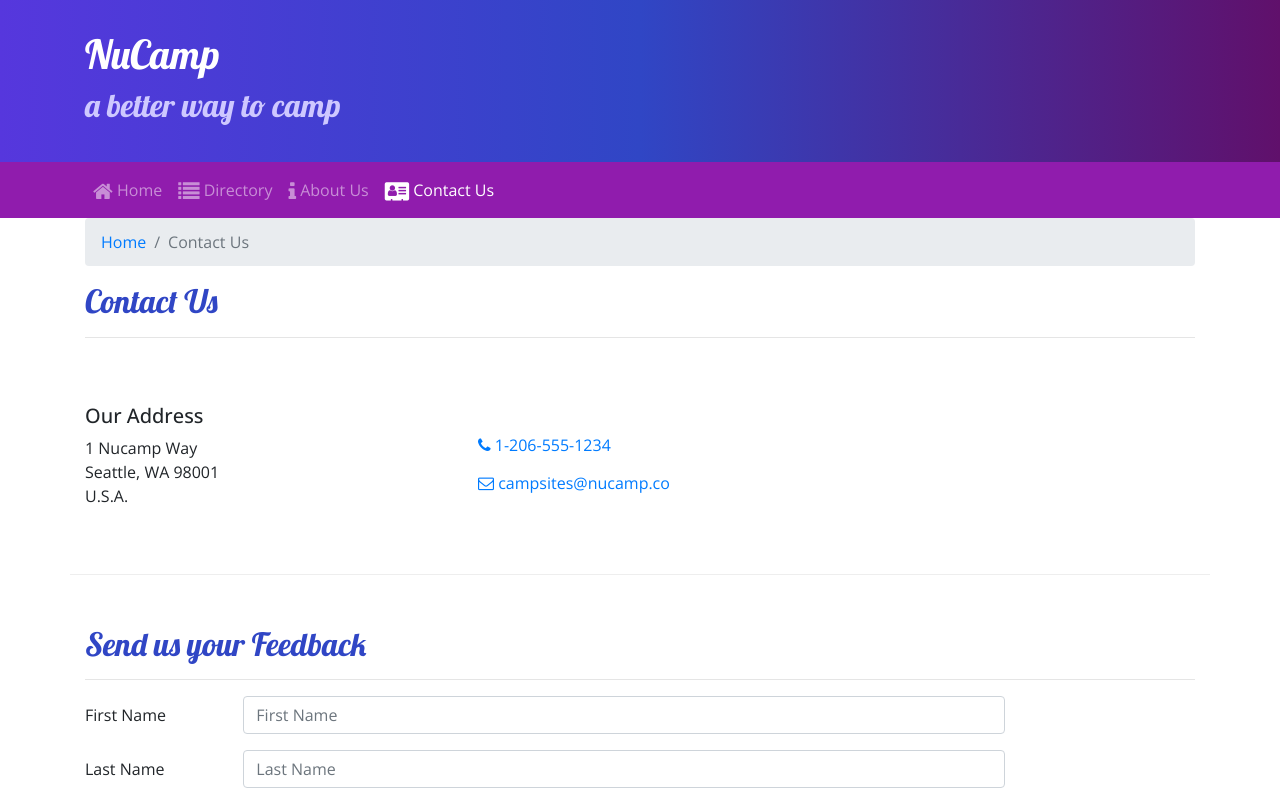
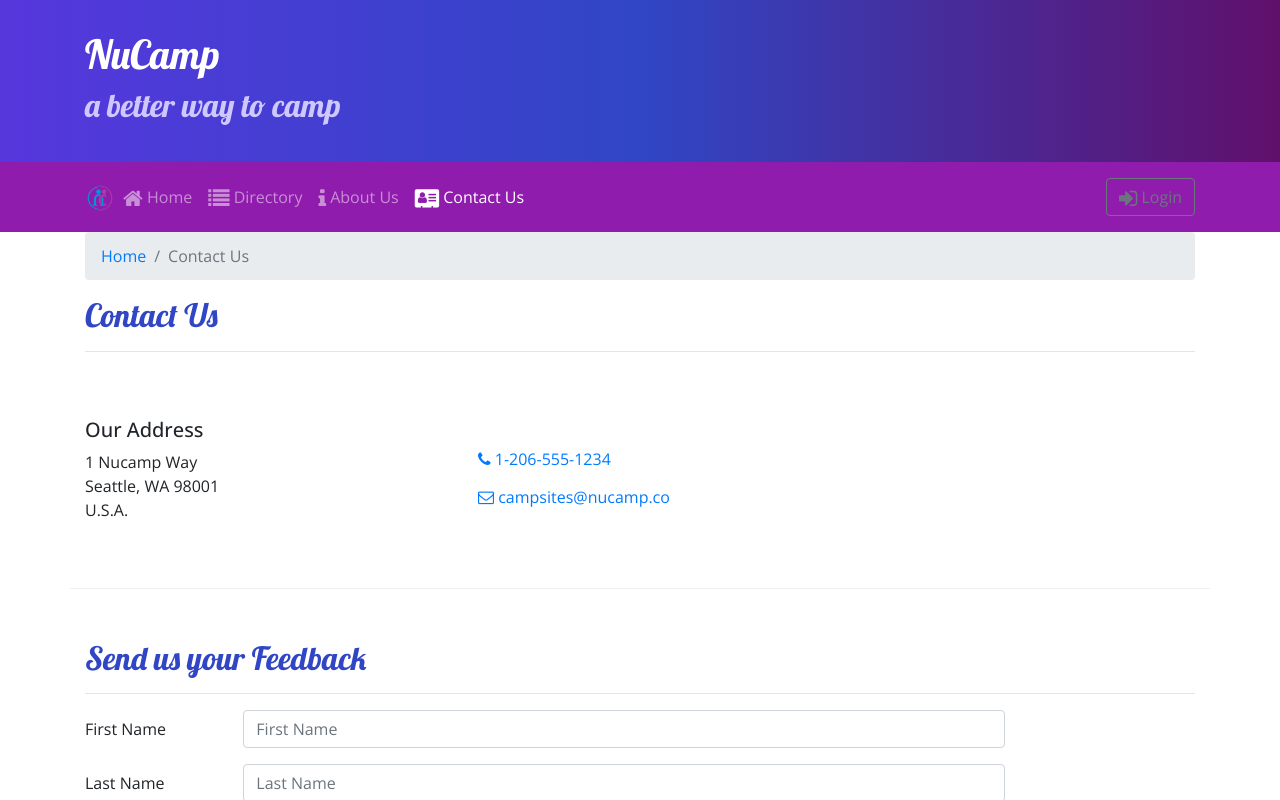
Before and after one commit to kaseychong/Nucamp_React, a React (Create React App) app: page /contactus in a window 1280 px wide. Shown: the top 800 px of the page. Built offline with nearby package versions, Linux system fonts and the light colour scheme.

Commit message:
Uncontrolled Form

```diff
--- a/src/components/HeaderComponent.js
+++ b/src/components/HeaderComponent.js
@@ -1,5 +1,7 @@
 import React, { Component } from 'react';
-import { Nav, Navbar, NavbarBrand, NavbarToggler, Collapse, NavItem, Jumbotron } from 'reactstrap';
+import { Nav, Navbar, NavbarBrand, NavbarToggler, Collapse, NavItem, Jumbotron,
+    Button, Modal, ModalHeader, ModalBody,
+    Form, FormGroup, Input, Label } from 'reactstrap';
 import { NavLink } from 'react-router-dom';
 
 class Header extends Component {
@@ -7,16 +9,32 @@
     constructor(props) {
         super(props);
 
+        this.state = {
+            isNavOpen: false,
+            isModalOpen: false
+        };
+
         this.toggleNav = this.toggleNav.bind(this);
-        this.state = {
-            isNavOpen: false
-        };
+        this.toggleModal = this.toggleModal.bind(this);
+        this.handleLogin = this.handleLogin.bind(this);
     }
 
     toggleNav() {
         this.setState({
             isNavOpen: !this.state.isNavOpen
         });
+    }
+
+    toggleModal() {
+        this.setState({
+            isModalOpen: !this.state.isModalOpen
+        });
+    }
+
+    handleLogin(event) {
+        alert(`Username: ${this.username.value} Password: ${this.password.value} Remember: ${this.remember.checked}`);
+        this.toggleModal();
+        event.preventDefault();
     }
 
     render() {
@@ -34,7 +52,7 @@
                 </Jumbotron>
                 <Navbar dark sticky="top" expand="md">
                     <div className="container">
-                        <NavbarBrand className="mr-auto" href="/"><im src="/assets/images/logo.png" height="30" width="30" alt="NuCamp Logo" /></NavbarBrand>
+                        <NavbarBrand className="mr-auto" href="/"><img src="/assets/images/logo.png" height="30" width="30" alt="NuCamp Logo" /></NavbarBrand>
                         <NavbarToggler onClick={this.toggleNav} />
                         <Collapse isOpen={this.state.isNavOpen} navbar>
                             <Nav navbar>
@@ -59,9 +77,41 @@
                                         </NavLink>
                                 </NavItem>
                             </Nav>
+                            <span className="navbar-text ml-auto">
+                                <Button outline onClick={this.toggleModal}>
+                                    <i className="fa fa-sign-in fa-lg" /> Login
+                                </Button>
+                            </span>
                         </Collapse>
                     </div>
                 </Navbar>
+
+                <Modal isOpen={this.state.isModalOpen} toggle={this.toggleModal}>
+                    <ModalHeader toggle={this.toggleModal}>Login</ModalHeader>
+                    <ModalBody>
+                        <Form onSubmit={this.handleLogin}>
+                            <FormGroup>
+                                <Label htmlFor="username">Username</Label>
+                                <Input type="text" id="username" name="username"
+                                innerRef={input => this.username = input} />
+                            </FormGroup>
+                            <FormGroup>
+                                <Label htmlFor="password">Password </Label>
+                                <Input type="password" id="password" name="password"
+                                innerRef={input => this.password = input} />
+                            </FormGroup>
+                            <FormGroup check>
+                                <Label check>
+                                    <Input type="checkbox" name="remember"
+                                    innerRef={input => this.remember = input} />
+                                    Remember me
+                                </Label>
+                            </FormGroup>
+                            <Button type="submit" value="submit" color="primary">Login</Button>
+                        </Form>
+                    </ModalBody>
+                </Modal>
+
             </React.Fragment>
         );
     }
```
